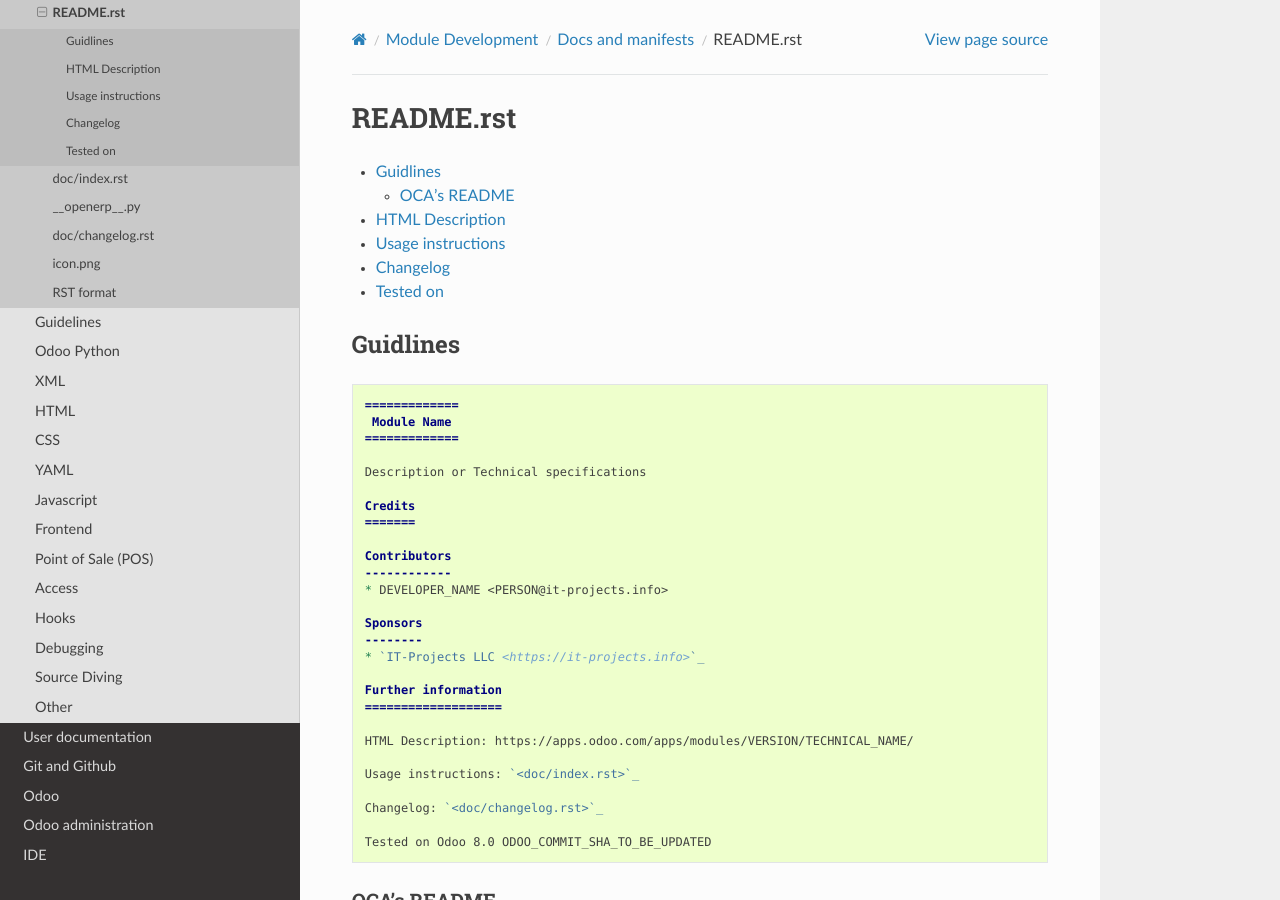
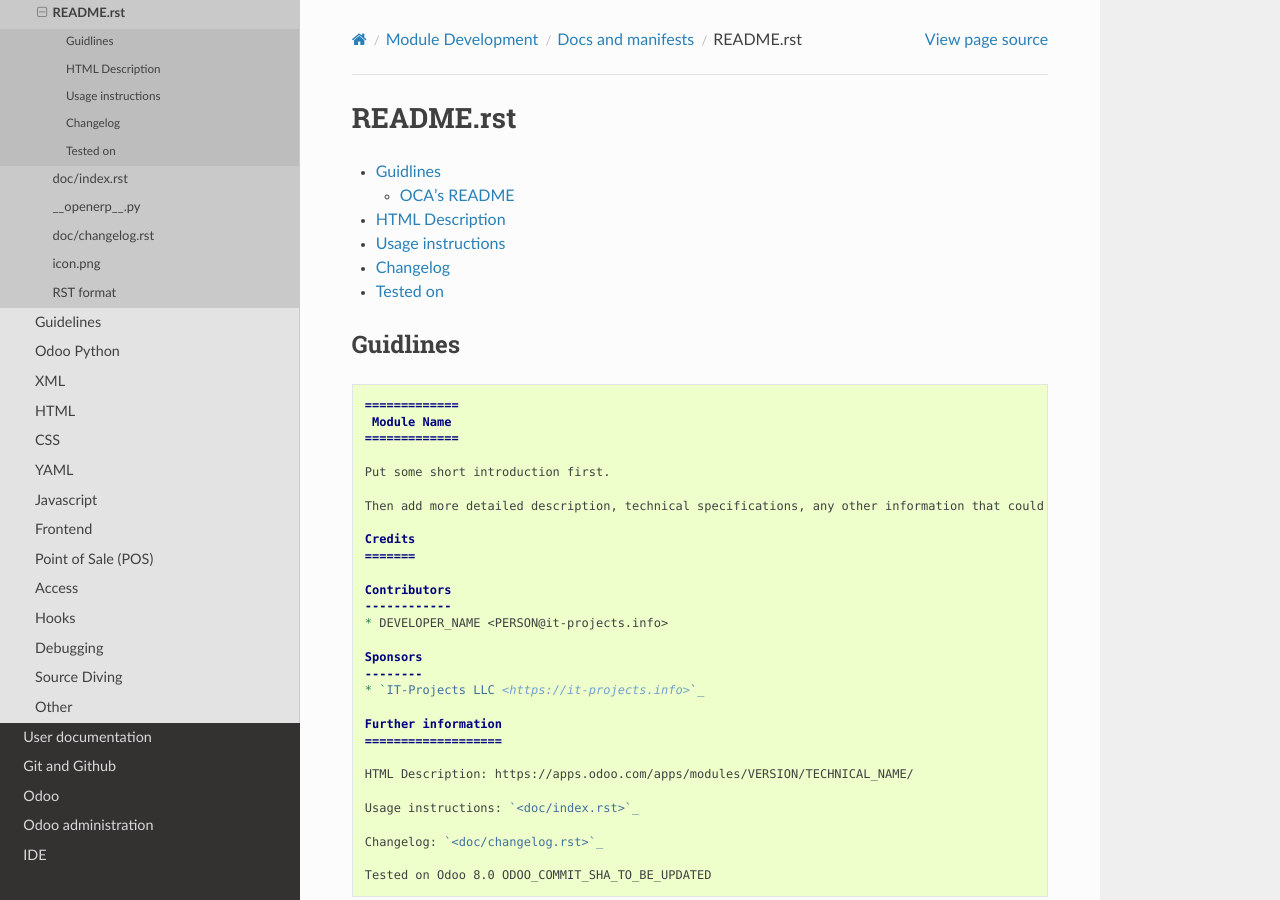
Before and after one commit to itpp-labs/odoo-development, a Sphinx documentation site: the page built from docs/dev/docs/README.rst.rst, in a window 1280 px wide and 900 px high. Built offline with Sphinx 7.4.7 and the Read the Docs theme 2.0.0, drawn with Linux system fonts in a browser that asks for light colours; pages that are not in the unit, such as notebooks, are missing from menus.

Commit message:
[DOC] clarify purposes of a description in README.rst

```diff
--- a/docs/dev/docs/README.rst.rst
+++ b/docs/dev/docs/README.rst.rst
@@ -14,7 +14,9 @@ Guidlines
      Module Name
     =============
 
-    Description or Technical specifications
+    Put some short introduction first.
+
+    Then add more detailed description, technical specifications, any other information that could be interested for other developers. Don't forget that Usage instructions is a separated and has to be located in doc/index.rst file.
 
     Credits
     =======
```
